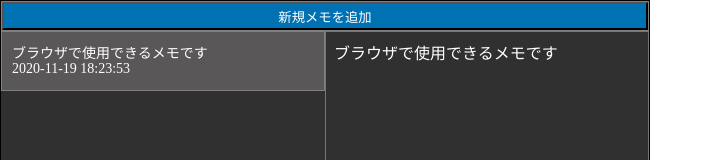
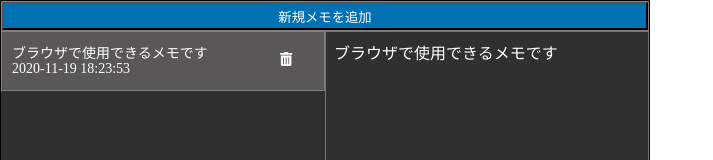
Before and after one commit to kkazum/web-memo, a React app: page / in a window 1280 px wide. Shown: the top 160 px of the page, without its empty margins (0-713 px from the left). Built offline with nearby package versions, Linux system fonts and the light colour scheme.

Commit message:
delete memo

```diff
--- a/package.json
+++ b/package.json
@@ -9,6 +9,9 @@
     "build": "webpack --mode=production"
   },
   "dependencies": {
+    "@fortawesome/fontawesome-svg-core": "^1.2.32",
+    "@fortawesome/free-solid-svg-icons": "^5.15.1",
+    "@fortawesome/react-fontawesome": "^0.1.12",
     "@types/react": "^16.9.55",
     "@types/react-dom": "^16.9.9",
     "@types/styled-components": "^5.1.4",
--- a/src/components/ListItem.tsx
+++ b/src/components/ListItem.tsx
@@ -1,8 +1,12 @@
 import React, { useContext } from 'react'
 import styled from 'styled-components'
 import AppContext from '../contexts/AppContext'
+import { FontAwesomeIcon } from '@fortawesome/react-fontawesome'
+import { faTrashAlt } from '@fortawesome/free-solid-svg-icons'
+import { Memo, Action } from '../utils'
 
 const Item = styled.div`
+  position: relative;
   width: 100%;
   height: 60px;
   background-color: #595757;
@@ -10,6 +14,7 @@ const Item = styled.div`
   font-size: 14px;
   padding: 10px;
   border: 1px grey solid;
+  cursor: pointer;
   &:hover {
     border: none;
   }
@@ -28,16 +33,33 @@ const ItemBotton = styled.p`
   margin: 0;
 `
 
-const ListItem = ({memo}) => {
-  const {id, text, date} = memo
+const TrashIcon = styled(FontAwesomeIcon)`
+  color: #ffffff;
+  position: absolute;
+  top: 20px;
+  right: 10%;
+  &:hover {
+    font-size: 20px;
+  }
+`;
+
+interface ListItemProps {
+  memo: Memo
+  index: number
+  dispatch: React.Dispatch<Action>
+}
+
+const ListItem = ({memo, index, dispatch}: ListItemProps) => {
+  const {text, date} = memo
   const [target, setTarget] = useContext(AppContext)
   return (
     <>
      <Item onClick={() => {
-       setTarget(id)
+       setTarget(index)
      }}>
         <ItemTop>{text}</ItemTop>
         <ItemBotton>{date}</ItemBotton>
+        <TrashIcon onClick={() => dispatch({type: 'DELETE_MEMO', index: index})} color={"white"} icon={faTrashAlt} />
      </Item>
     </>
   )
--- a/src/pages/editor.tsx
+++ b/src/pages/editor.tsx
@@ -56,9 +56,11 @@ const TextArea = styled.textarea`
 
 const editor = () => {
   const init: Memo[] = [{id: 1, text: "ブラウザで使用できるメモです", date: moment().format("YYYY-MM-DD HH:mm:ss")}]
-  const initialState: Memo[] = JSON.parse(localStorage.getItem(storageKey)) || init
+  let initialState: Memo[];
+  let storageItem: Memo[] = JSON.parse(localStorage.getItem(storageKey)) || []
+  if(storageItem.length == 0){initialState = init} else{initialState = storageItem}
   const [state, dispatch] = useReducer(memos, initialState)
-  const [target, setTarget] = useState<number>(1)
+  const [target, setTarget] = useState<number>(0)
 
   return (
     <>
@@ -70,13 +72,13 @@ const editor = () => {
         <Side>
           {
             state.map((ele, index) => {
-              return(<ListItem key={index} memo={ele}/>)
+              return(<ListItem dispatch={dispatch} index={index} key={index} memo={ele}/>)
             })
           }
         </Side>
         <TextArea onChange={(e) => {
-          dispatch({type: 'EDIT_MEMO' ,index: target -1, nextText: e.target.value})
-        }} value={state[target - 1].text}  />
+          dispatch({type: 'EDIT_MEMO' ,index: target, nextText: e.target.value})
+        }} value={state[target] == undefined ? "" : state[target].text}  />
       </Wrapper>
     </AppContext.Provider>
     </>
--- a/src/reducers/index.ts
+++ b/src/reducers/index.ts
@@ -13,6 +13,11 @@ const memos = (state: Memo[], action: Action) => {
       const length = state.length
       state.push({id: state[length - 1].id + 1, text: "", date: moment().format("YYYY-MM-DD HH:mm:ss")})
       return [...state]
+    case 'DELETE_MEMO':
+      console.log(action.index)
+      state.splice(action.index, 1)
+      localStorage.setItem(storageKey, JSON.stringify(state))
+      return [...state]
     default:
       return [...state]
   }
```
Also changed, not shown: 1 other file (tests, documents, lock files or other folders).
